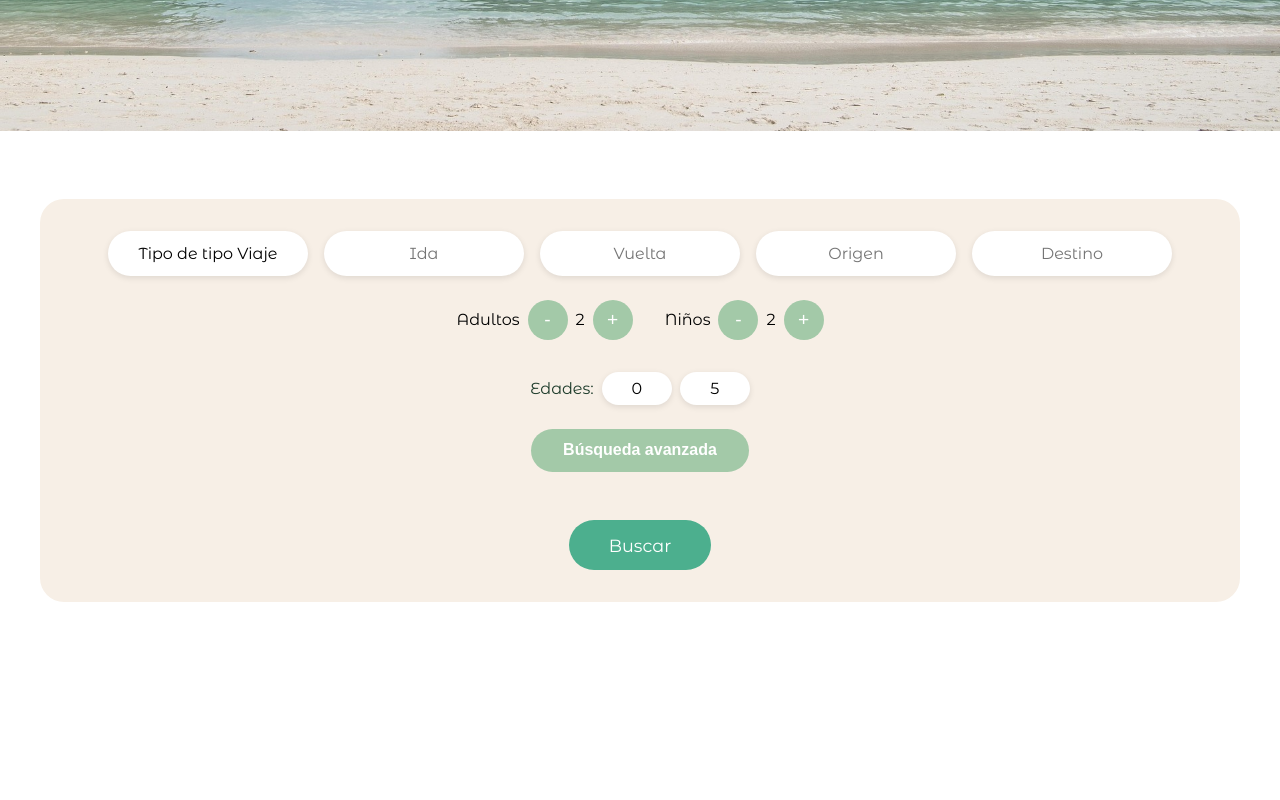
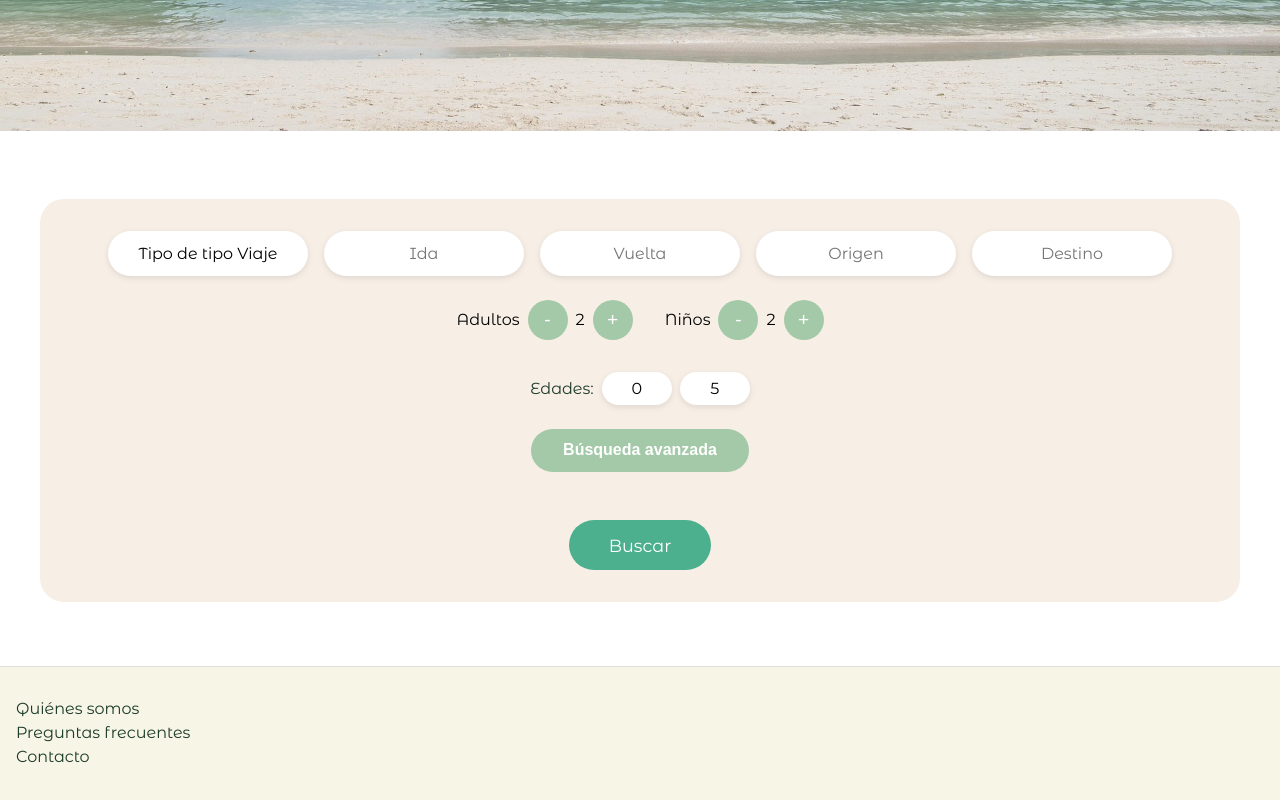
Before and after one commit to Flymily/Flymily-FE, a React (Vite) app: page / in a window 1280 px wide. Shown: the part 665-1465 px from the top of the page. Before the commit the page ends 1331 px from the top, so only its background shows below. Built offline with nearby package versions, Linux system fonts and the light colour scheme.

Commit message:
Fixed text moving to the left, connected on all pages

```diff
--- a/src/App.jsx
+++ b/src/App.jsx
@@ -8,6 +8,7 @@ import Comunidad from './pages/comunidad/Comunidad';
 import Contacto from './pages/contacto/Contacto';
 import Admin from './pages/admin/Admin';
 import LoginPage from './pages/login/Login';
+import Footer from './components/footer/Footer';
 
 function App() {
   return (
@@ -22,6 +23,7 @@ function App() {
         <Route path="/admin" element={<Admin />} />
         <Route path="/login" element={<LoginPage />} />
       </Routes>
+      <Footer />
     </>
   );
 }
--- a/src/components/footer/Footer.jsx
+++ b/src/components/footer/Footer.jsx
@@ -1,21 +1,17 @@
+import { Link } from 'react-router-dom';
+import { FaInstagram } from 'react-icons/fa';
 import styles from './Footer.module.css';
-import { FaInstagram } from 'react-icons/fa';
 
 const Footer = () => {
   return (
     <footer className={styles.footer}>
-      <a href="/contacto" className={styles.link}>Contacto</a>
-      <a
-        href="https://www.instagram.com/tu_usuario"
-        target="_blank"
-        rel="noopener noreferrer"
-        className={styles.link}
-      >
-        <span className={styles.iconText}>
-          <FaInstagram /> Instagram
-        </span>
-      </a>
-      <a href="/info-legal" className={styles.link}>Información legal</a>
+      <ul className={styles.linkList}>
+        <li><Link to="/quienes-somos" className={styles.link}>Quiénes somos</Link></li>
+        <li><Link to="/faq" className={styles.link}>Preguntas frecuentes</Link></li>
+        <li><Link to="/contacto" className={styles.link}>Contacto</Link></li>
+        <li>
+        </li>
+      </ul>
     </footer>
   );
 };
--- a/src/components/footer/Footer.module.css
+++ b/src/components/footer/Footer.module.css
@@ -1,23 +1,41 @@
 .footer {
-  background-color: #f8f9fa;
-  padding: 1.5rem;
-  text-align: center;
-  font-size: 0.9rem;
-  border-top: 1px solid #dee2e6;
+  background-color: #f7f5e6;
+  padding: 2rem 1rem;
+  position: relative;
+  bottom: 0;
+  left: 0;
+  width: 100%;
+  z-index: 10;
+  border-top: 1px solid #ddd;
+}
+
+.linkList {
+  list-style: none;
+  padding: 0;
+  margin: 0;
+  display: flex;
+  flex-direction: column;
+  gap: 0.3rem;
+  align-items: flex-start;
 }
 
 .link {
-  margin: 0 1rem;
-  color: #333;
+  color: #1d3b2a;
   text-decoration: none;
+  font-size: rem;
+  font-family: 'Montserrat Alternates', sans-serif;
+  display: inline-flex;
+  align-items: center;
+  gap: 0.5rem;
+  transition: color 0.3s ease;
 }
 
 .link:hover {
+  color: #264e37;
   text-decoration: underline;
 }
 
-.iconText {
-  display: inline-flex;
-  align-items: center;
-  gap: 0.4rem;
+.icon {
+  font-size: 1.1rem;
+  color: #1d3b2a;
 }
--- a/src/components/navbar/Navbar.module.css
+++ b/src/components/navbar/Navbar.module.css
@@ -24,6 +24,16 @@
   color: #1d3b2a;
   font-weight: 500;
 }
+
+.navLinks a:hover,
+.navLinks a:focus {
+  background-color: #f7efe6;
+  padding: 0.3rem 0.8rem;
+  border-radius: 1rem;
+  transition: background-color 0.3s ease;
+  outline: none;
+}
+
 
 .loginIcon {
   display: flex;
```
